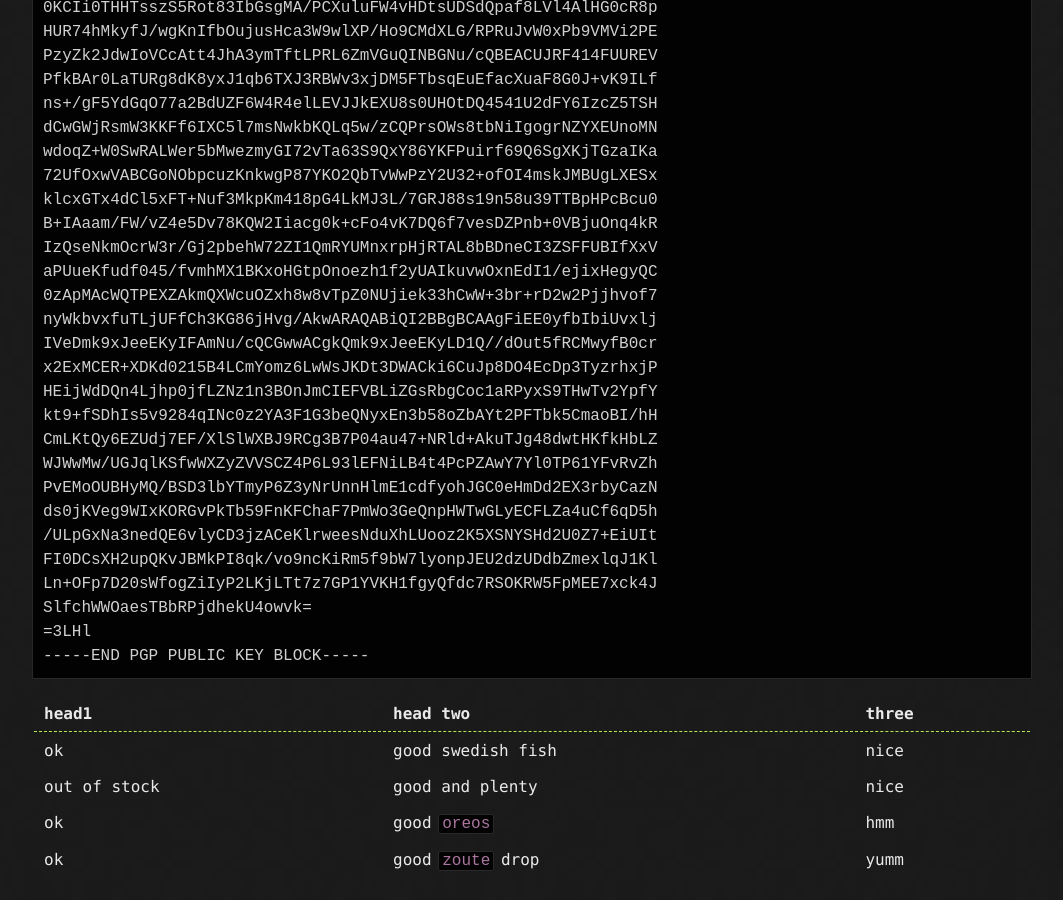
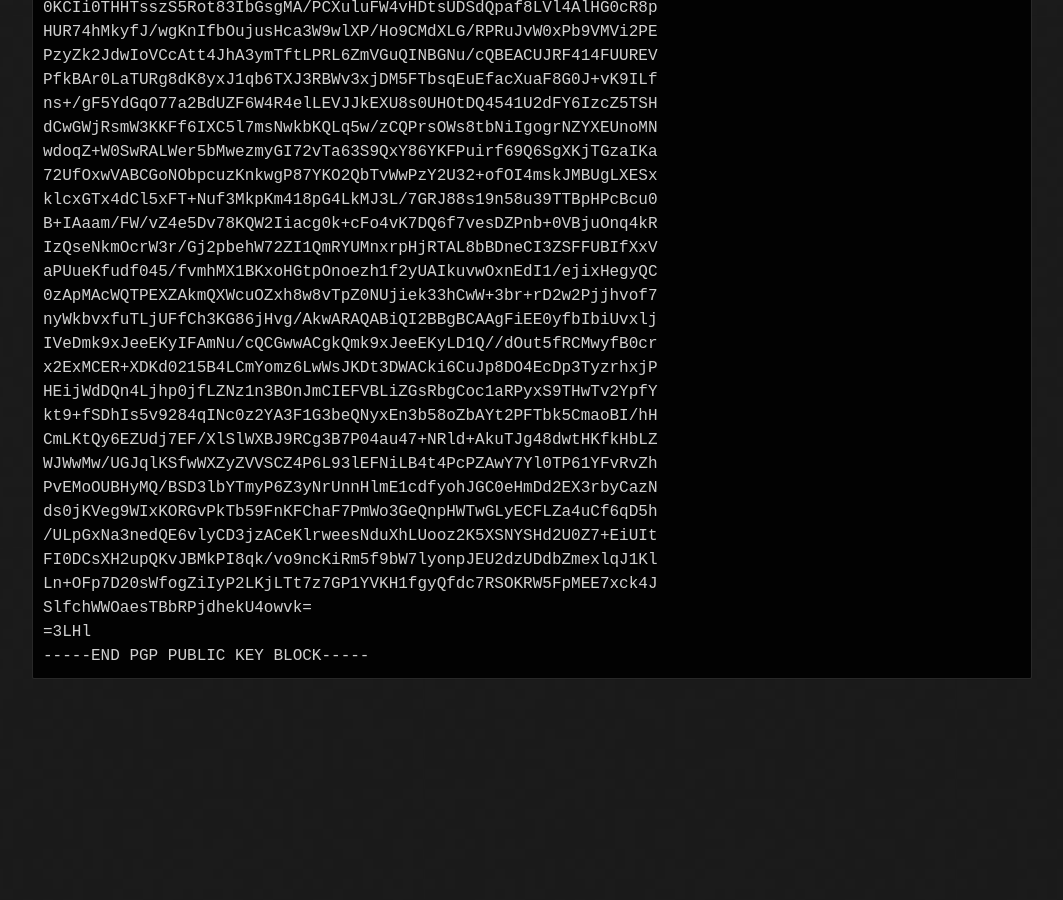
Before and after one commit to xDaveN/xdaven.github.io, a Jekyll site: the page built from index.md, in a window 1280 px wide and 900 px high, scrolled down 1048 px. Shown: the whole window, without its empty margins (108-1171 px from the left). Built offline with Jekyll 4.4.1, drawn with Linux system fonts in a browser that asks for light colours; the repository's description, which GitHub fills in, is left out; after the commit the page ends 1747 px from its top, so only the background shows below that.

Commit message:
visual changes

````diff
--- a/index.md
+++ b/index.md
@@ -67,10 +67,3 @@
 =3LHl
 -----END PGP PUBLIC KEY BLOCK-----
 ```
-
-| head1        | head two          | three |
-|:-------------|:------------------|:------|
-| ok           | good swedish fish | nice  |
-| out of stock | good and plenty   | nice  |
-| ok           | good `oreos`      | hmm   |
-| ok           | good `zoute` drop | yumm  |
````
